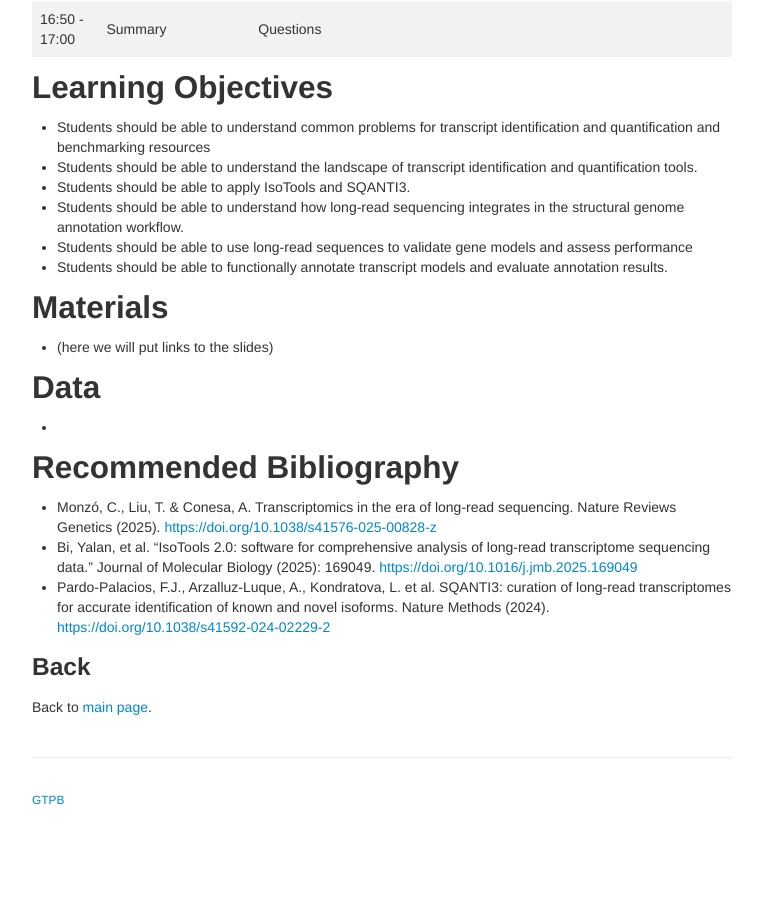
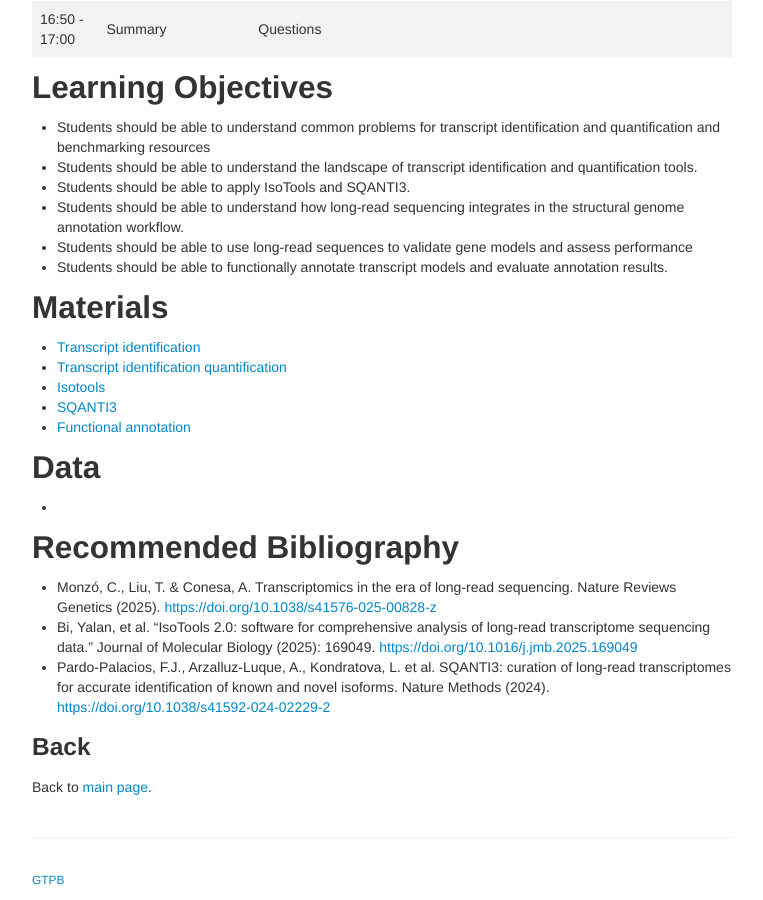
Before and after one commit to longTREC/summer_school, a Jekyll site: the page built from pages/day2.md, in a window 1280 px wide and 900 px high, scrolled down 1364 px. Shown: the whole window, without its empty margins (258-1021 px from the left). Built offline with Jekyll 4.4.1, drawn with Linux system fonts in a browser that asks for light colours; before the commit the page ends 2184 px from its top, so only the background shows below that.

Commit message:
Update day2.md

```diff
--- a/pages/day2.md
+++ b/pages/day2.md
@@ -50,7 +50,11 @@ schemadotorg:
 
 
 ## Materials
-* (here we will put links to the slides)
+* [Transcript identification](theory/day2/Transcript Identification.pdf)
+* [Transcript identification quantification](theory/day2/Transcript identification quantification theory.pptx)
+* [Isotools](theory/day2/IsoTools theory.pptx)
+* [SQANTI3](theory/day2/SQANTI3.pdf)
+* [Functional annotation](theory/day2/Functional Annotation.pdf)
 
 
 ## Data
```
